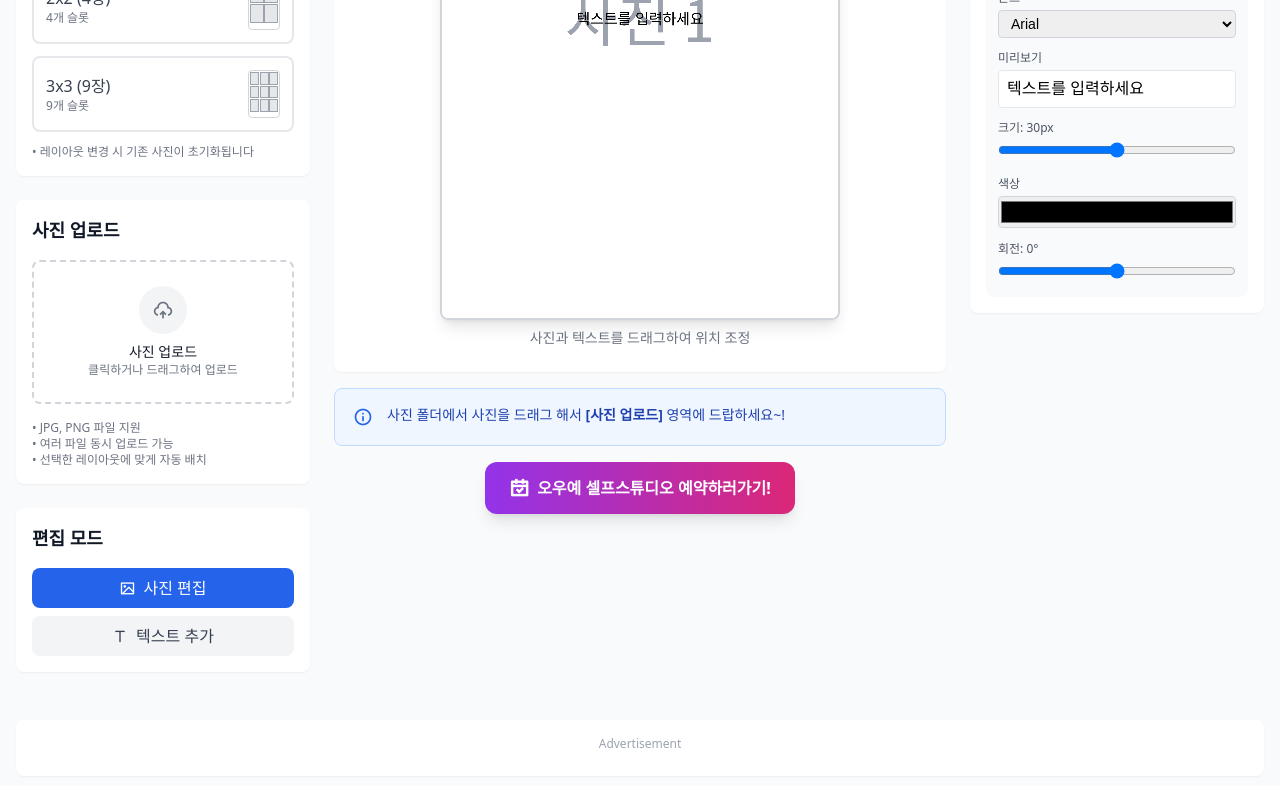
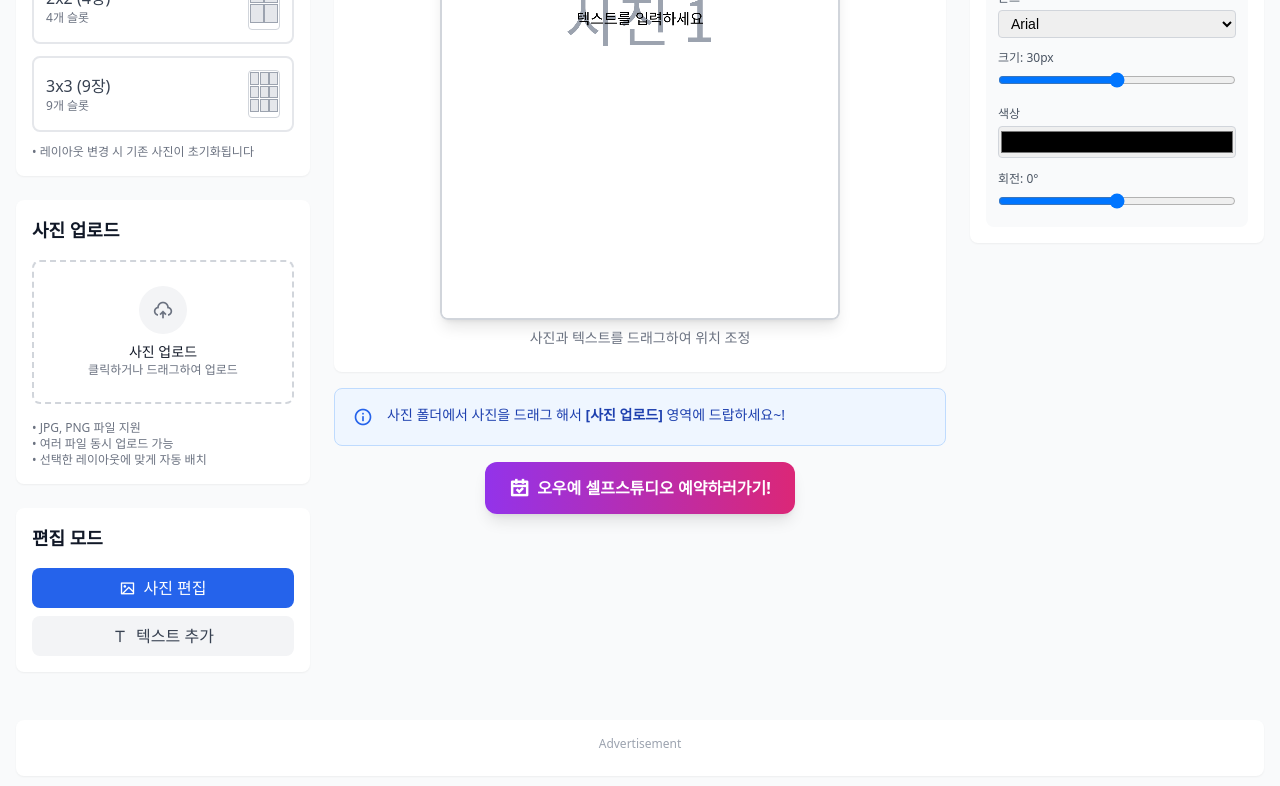
Before and after one commit to kylejeon/kylejeon.github.io, a React (Vite) app: page /photo-editor in a window 1280 px wide. Both pictures are taken after a click on the button "텍스트 추가". Shown: the part 445-1231 px from the top of the page. Built offline with nearby package versions, Linux system fonts and the light colour scheme; a web font is replaced by a local one.

Commit message:
텍스트 미리보기 삭제.

```diff
--- a/src/pages/photo-editor/components/TextEditor.tsx
+++ b/src/pages/photo-editor/components/TextEditor.tsx
@@ -118,24 +118,6 @@ export default function TextEditor({ texts, onUpdateText, onDeleteText }: TextEd
             </select>
           </div>
 
-          {/* 폰트 미리보기 */}
-          <div>
-            <label className="block text-xs text-gray-600 mb-1">미리보기</label>
-            <div
-              className="w-full px-2 py-2 text-sm border border-gray-200 rounded bg-white"
-              style={{
-                fontFamily: `"${text.fontFamily}", "Noto Sans KR", sans-serif`,
-                fontSize: `${Math.min(text.fontSize, 16)}px`,
-                color: text.color,
-                fontVariantEmoji: 'emoji',
-                letterSpacing: 'normal',
-                wordSpacing: 'normal'
-              }}
-            >
-              {text.text || '텍스트를 입력하세요'}
-            </div>
-          </div>
-
           {/* 크기 */}
           <div>
             <label className="block text-xs text-gray-600 mb-1">크기: {text.fontSize}px</label>
```
